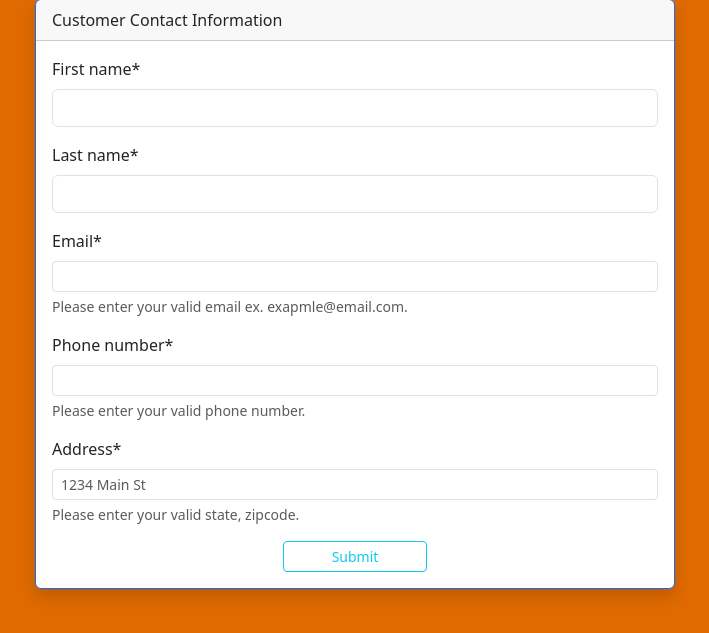
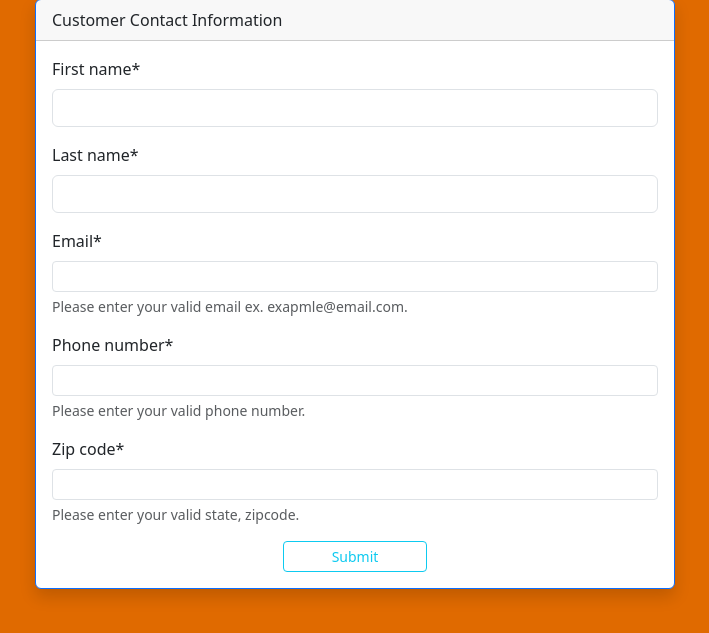
Before and after one commit to temesgen-zenebe/Jobdogg.io, a Django app: page / in a window 1280 px wide. Shown: the part 49-682 px from the top of the page, without its empty margins (285-994 px from the left). Run offline with Django 4.2, Linux system fonts and the light colour scheme; some libraries are stand-ins or nearby versions.

Commit message:
updating code

```diff
--- a/templates/userContactInfo/customer_detail.html
+++ b/templates/userContactInfo/customer_detail.html
@@ -15,7 +15,7 @@
         <div class="card-footer">
             <a href="{% url 'userContactInfo:customer-update' customer.slug %}" class="btn btn-sm btn-outline-primary">Edit</a>
             <a href="{% url 'userContactInfo:customer-list' %}" class="btn btn-sm btn-outline-secondary ">Back to List</a>
-           <!--<a href="{% url 'userContactInfo:customer-delete' customer.slug %}" class="btn btn-sm btn-outline-danger">Delete</a>-->
+            <a href="{% url 'userContactInfo:customer-delete' customer.slug %}" class="btn btn-sm btn-outline-danger">Delete</a>
         </div>
     </div>
 </div>
--- a/userContactInfo/forms.py
+++ b/userContactInfo/forms.py
@@ -5,7 +5,9 @@ class CustomerContactInformationForm(forms.ModelForm):
     class Meta:
         model = CustomerContactInformation
         fields = ['first_name', 'last_name', 'email', 'phone_number', 'address']
-
+        labels = {
+             'address':'Zip code',
+        }
         help_texts = {
             'email': 'Please enter your valid email ex. exapmle@email.com.',
             'phone_number': 'Please enter your valid phone number.',
@@ -13,6 +15,6 @@ class CustomerContactInformationForm(forms.ModelForm):
         }
         widgets = {
             'email': forms.EmailInput(attrs={'class': 'emailinput form-control form-control-sm'}),
-            'address': forms.TextInput(attrs={'class': 'textinput form-control form-control-sm', 'placeholder': '1234 Main St'}),
+            'address': forms.TextInput(attrs={'class': 'textinput form-control form-control-sm'}),
             'phone_number': forms.TextInput(attrs={'class': 'textinput form-control form-control-sm'}),
          }
```
